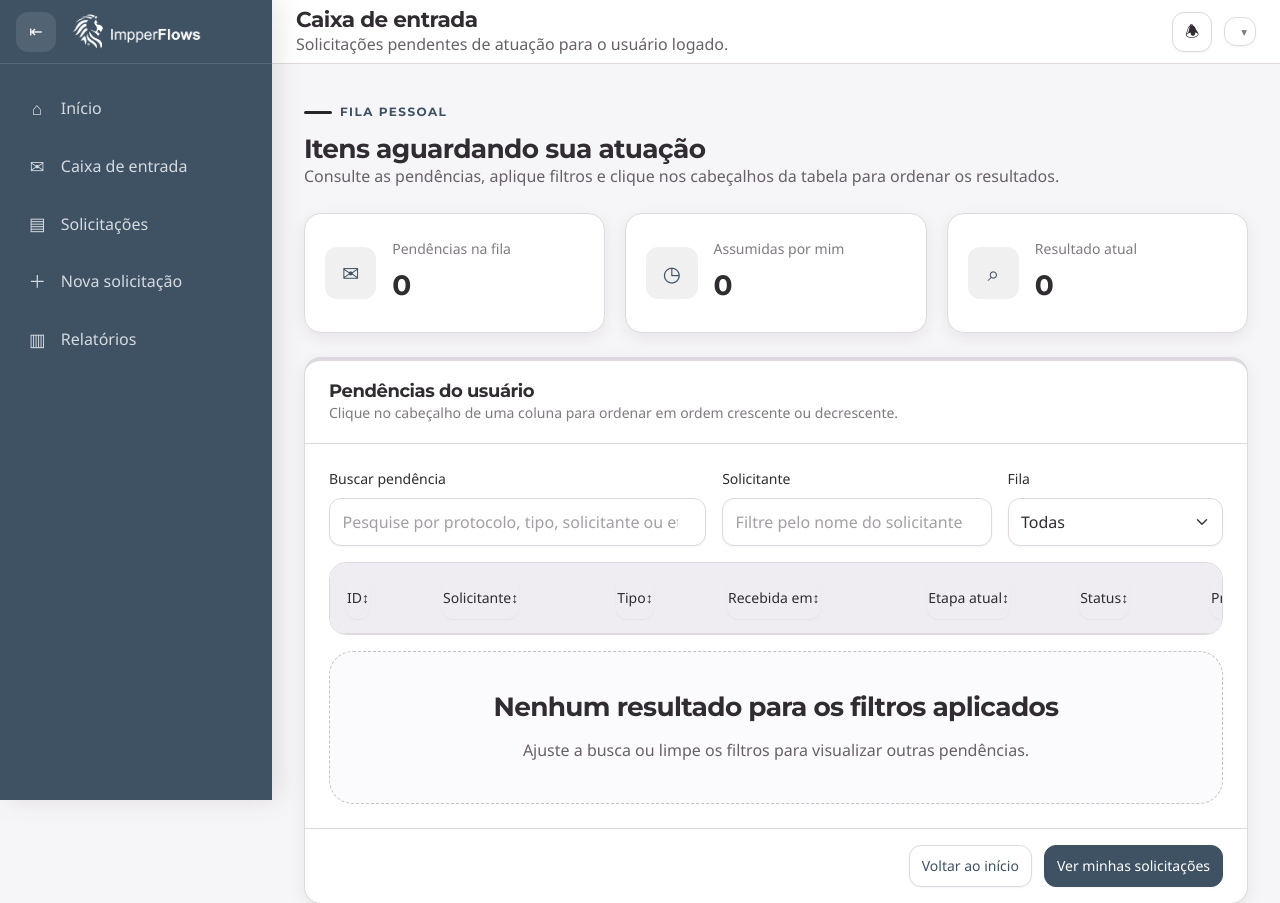
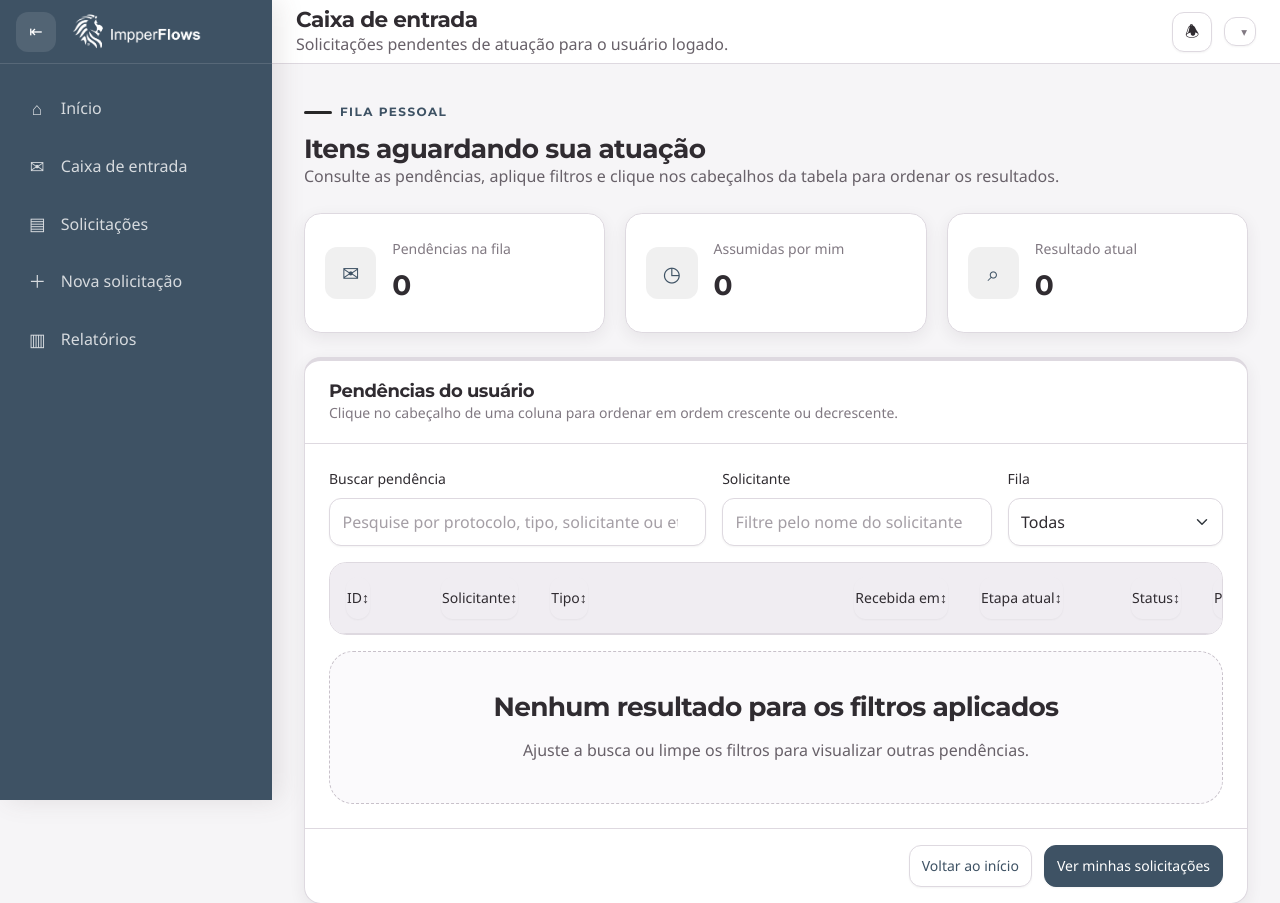
Before and after one commit to DBegoRossini/projeto-himpper, a Python web app: template api/app/templates/caixaentrada.html in a window 1280 px wide. Shown: the top 903 px of the page. Run offline with Jinja, Linux system fonts and the light colour scheme; the template is opened without the code that fills it, so the values that code supplies are empty; some libraries are stand-ins or nearby versions.

Commit message:
Títulos

```diff
--- a/api/app/static/css/07-solicitacoes.css
+++ b/api/app/static/css/07-solicitacoes.css
@@ -101,15 +101,14 @@
 }
 
 .imp-request-table--inbox td:nth-child(2),
-.imp-request-table--inbox td:nth-child(3),
 .imp-request-table--inbox td:nth-child(4),
 .imp-request-table--inbox td:nth-child(6) {
-  min-width: 10rem;
+  min-width: 9rem;
 }
 
 .imp-request-table--inbox th:nth-child(3),
 .imp-request-table--inbox td:nth-child(3) {
-  max-width: 16rem;
+  min-width: 19rem;
   white-space: normal;
 }
 
```
